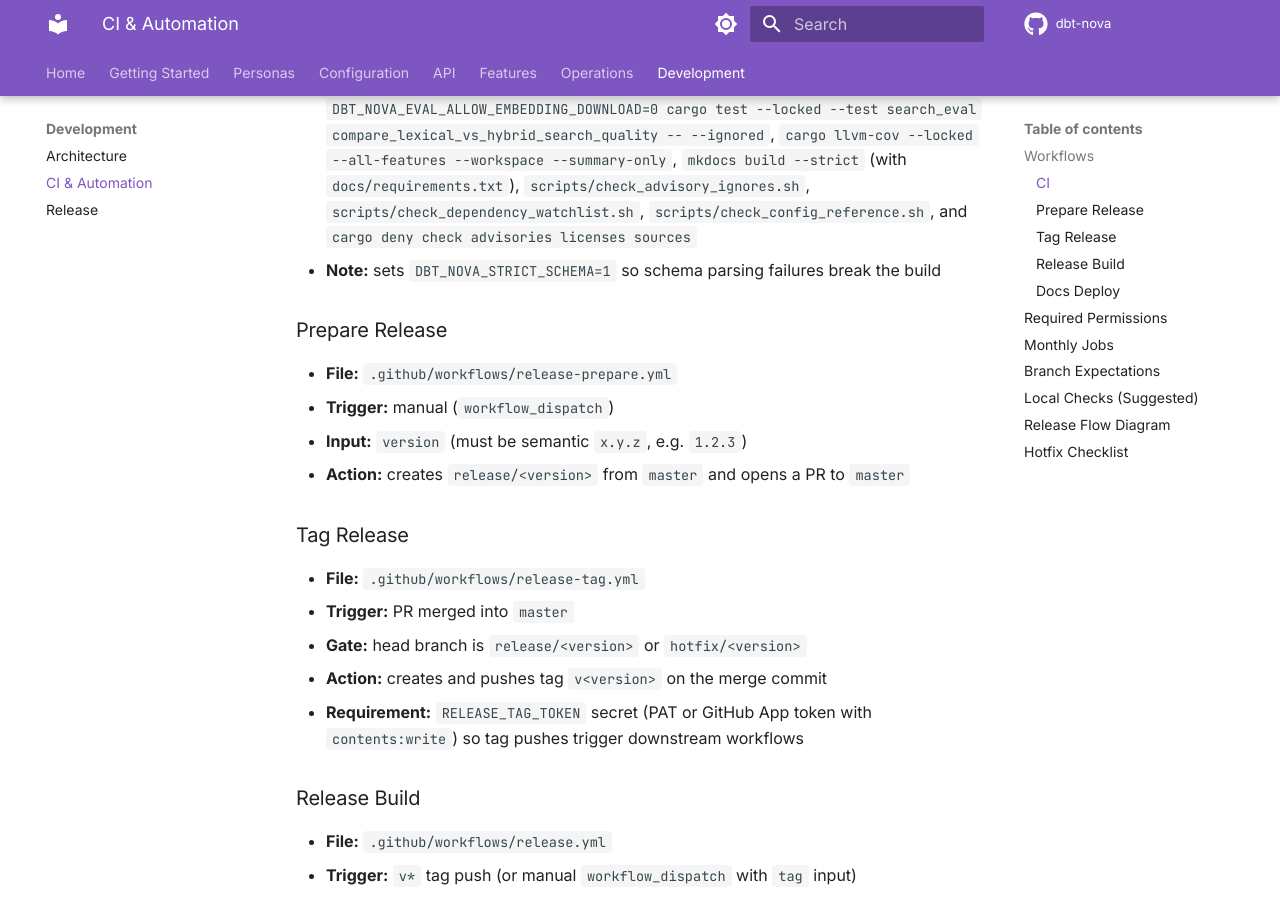
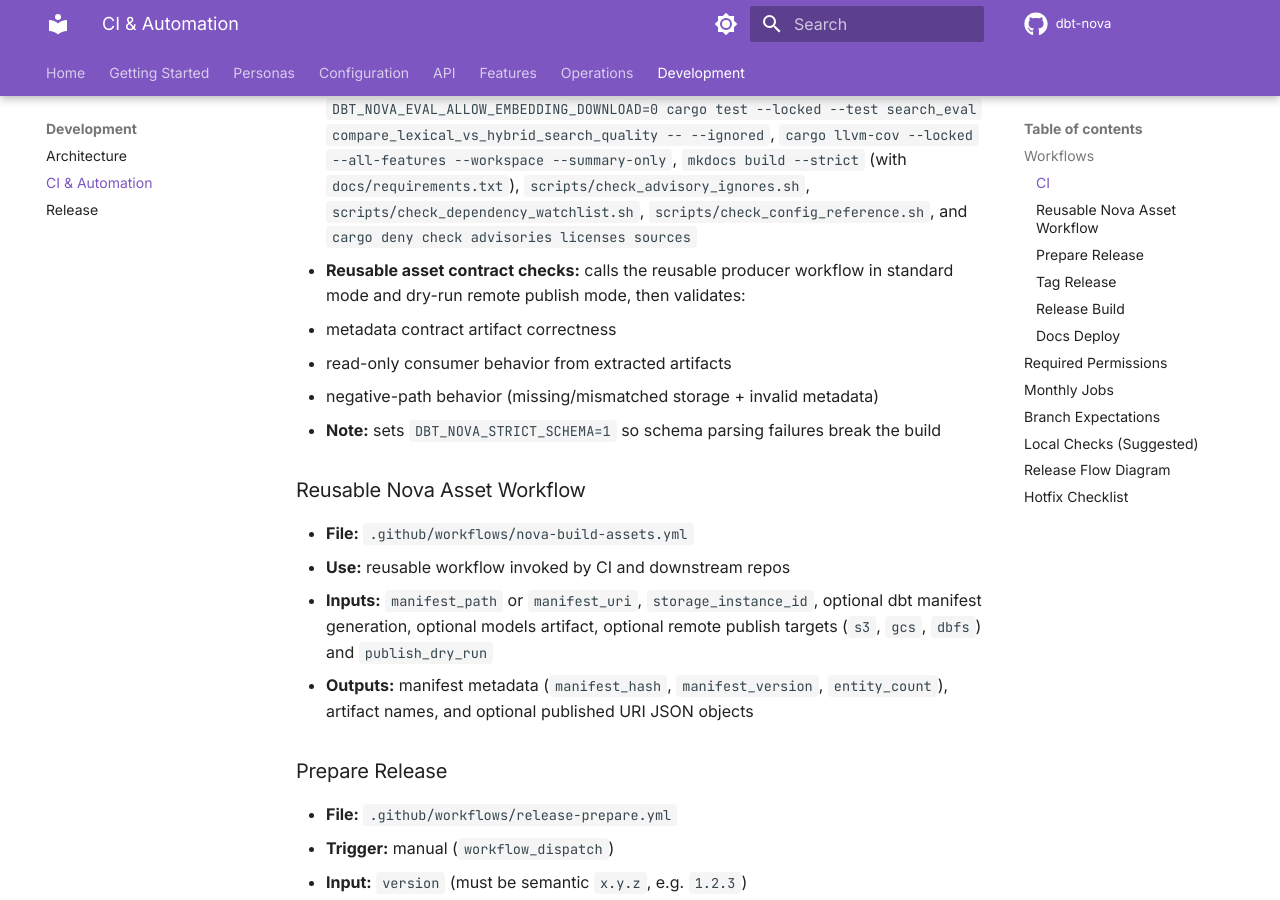
Before and after one commit to joe-broadhead/dbt-nova, an MkDocs documentation site: the page built from docs/development/ci.md, in a window 1280 px wide and 900 px high, scrolled down 438 px. Built offline with MkDocs 1.6.1 and Material for MkDocs 9.7.7, drawn with Linux system fonts in a browser that asks for light colours; comment, search, counter and statistics services are not loaded.

```diff
--- a/docs/development/ci.md
+++ b/docs/development/ci.md
@@ -15,7 +15,22 @@ This repository uses GitHub Actions for CI, releases, and documentation.
   `mkdocs build --strict` (with `docs/requirements.txt`), `scripts/check_advisory_ignores.sh`,
   `scripts/check_dependency_watchlist.sh`,
   `scripts/check_config_reference.sh`, and `cargo deny check advisories licenses sources`
+- **Reusable asset contract checks:** calls the reusable producer workflow in
+  standard mode and dry-run remote publish mode, then validates:
+  - metadata contract artifact correctness
+  - read-only consumer behavior from extracted artifacts
+  - negative-path behavior (missing/mismatched storage + invalid metadata)
 - **Note:** sets `DBT_NOVA_STRICT_SCHEMA=1` so schema parsing failures break the build
+
+### Reusable Nova Asset Workflow
+
+- **File:** `.github/workflows/nova-build-assets.yml`
+- **Use:** reusable workflow invoked by CI and downstream repos
+- **Inputs:** `manifest_path` or `manifest_uri`, `storage_instance_id`,
+  optional dbt manifest generation, optional models artifact, optional remote
+  publish targets (`s3`, `gcs`, `dbfs`) and `publish_dry_run`
+- **Outputs:** manifest metadata (`manifest_hash`, `manifest_version`,
+  `entity_count`), artifact names, and optional published URI JSON objects
 
 ### Prepare Release
 
```
Also changed, not shown: CHANGELOG.md (+30 -7 lines), README.md (+9 -2 lines), docs/operations/prebuilt-assets.md (+1 -1 lines).
